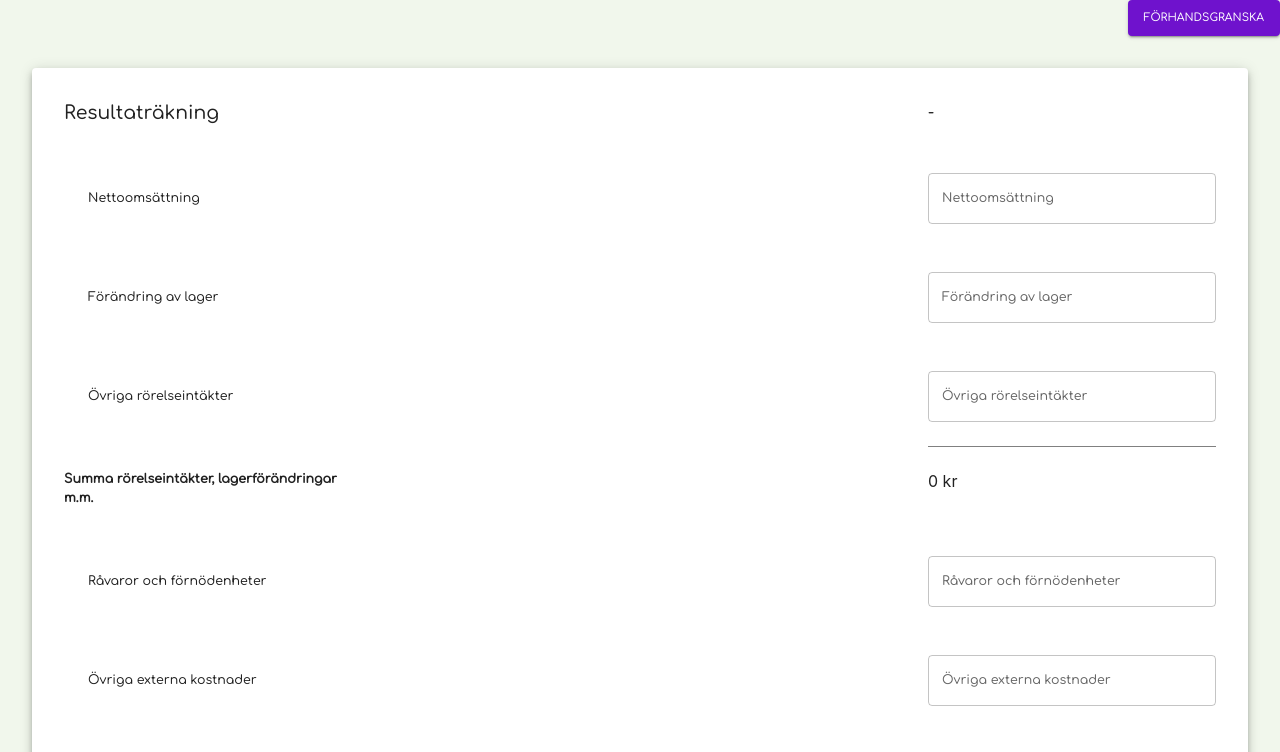
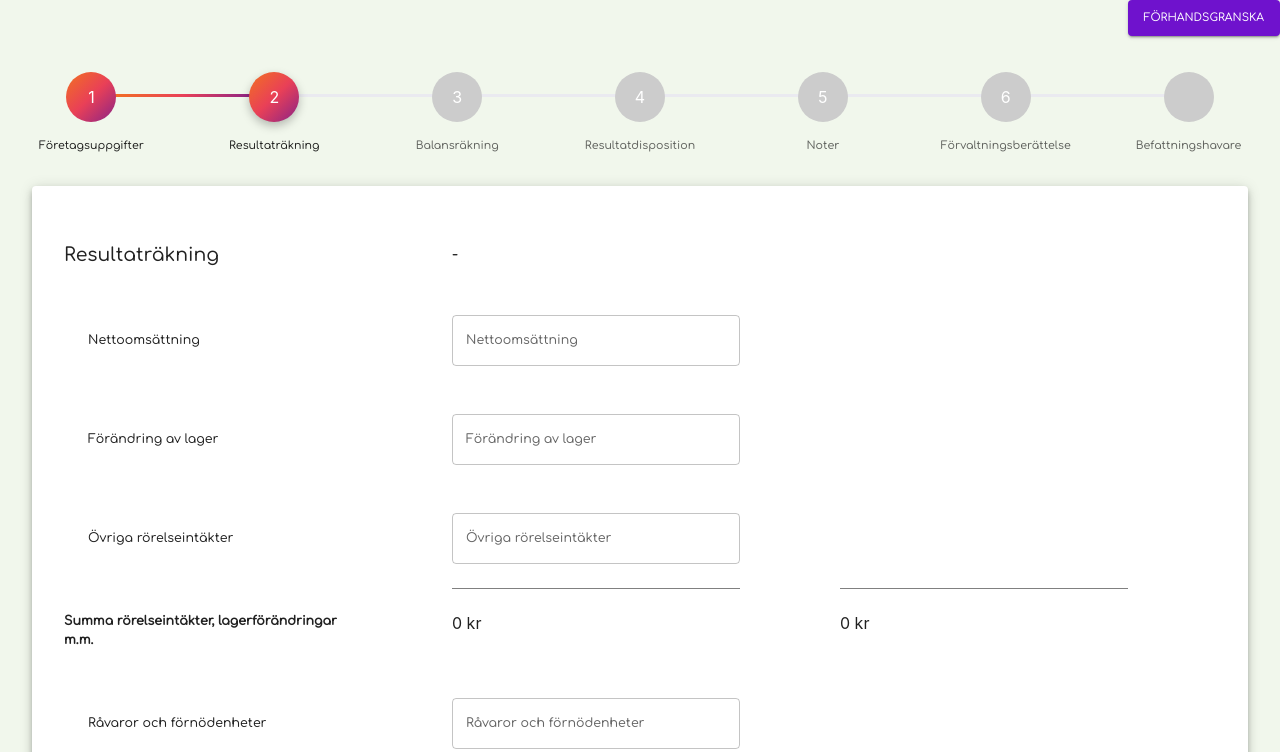
Before and after one commit to spgarn/Arsredovisning, a React (Create React App) app in the folder frontend/: page /result-sheet in a window 1280 px wide. Shown: the top 752 px of the page. Built offline with nearby package versions, Linux system fonts and the light colour scheme; what @react-pdf/renderer would draw is missing.

Commit message:
Added multiSupport and added stepper

```diff
--- a/frontend/package.json
+++ b/frontend/package.json
@@ -6,7 +6,7 @@
   "dependencies": {
     "@emotion/react": "^11.9.0",
     "@emotion/styled": "^11.8.1",
-    "@mui/material": "^5.6.2",
+    "@mui/material": "^5.6.4",
     "@react-pdf/renderer": "^2.0.8",
     "@testing-library/jest-dom": "^5.11.4",
     "@testing-library/react": "^11.1.0",
--- a/frontend/src/components/SingleRow.tsx
+++ b/frontend/src/components/SingleRow.tsx
@@ -1,23 +1,31 @@
 import Grid from '@mui/material/Grid';
 import Typography from '@mui/material/Typography';
+import { FieldAttributes } from 'formik';
 
 type Props ={
   subTitle:string
   isBold?:boolean
   isSum?:boolean
+  current?:FieldAttributes<any> | string
+  previous?:FieldAttributes<any> | string
 }
 
 const SingleRow:React.FC<Props> = ({
-  subTitle, isBold, isSum, children,
+  subTitle, isBold, isSum, current, previous, children,
 }) => (
-  <Grid mb={12} container justifyContent="space-between">
-    <Grid pt={12} ml={!isSum && 12} xs={3} item alignSelf="center">
+  <Grid mb={12} container columnGap={50}>
+    <Grid pt={12} pl={!isSum && 12} xs={3} item alignSelf="center">
       <Typography alignSelf="center" fontWeight={isBold && 900}>{subTitle}</Typography>
     </Grid>
 
     <Grid pt={12} item xs={3} borderTop={isSum && '1px solid gray'} container>
-      {children}
+      {current || children }
     </Grid>
+    {previous && (
+    <Grid pt={12} item xs={3} borderTop={isSum && '1px solid gray'} container>
+      {previous}
+    </Grid>
+    )}
 
   </Grid>
 );
--- a/frontend/src/components/SubTitle.tsx
+++ b/frontend/src/components/SubTitle.tsx
@@ -3,17 +3,27 @@ import Typography from '@mui/material/Typography';
 
 type Props = {
   subTitle:string
+  current:string
+  previous?:string
 }
 
-const SubTitle:React.FC<Props> = ({ subTitle, children }) => (
+const SubTitle:React.FC<Props> = ({
+  subTitle, children, current, previous,
+}) => (
 
-  <Grid pb={12} container justifyContent="space-between" direction="row">
-    <Grid item xs={3}>
+  <Grid mb={12} container columnGap={50}>
+    <Grid pt={12} xs={3} item alignSelf="center">
       <Typography variant="h5">{subTitle}</Typography>
     </Grid>
-    <Grid item xs={3}>
-      <Typography variant="h6">{children}</Typography>
+    <Grid pt={12} item xs={3} container>
+      <Typography variant="h6">{current || children}</Typography>
     </Grid>
+    {previous && (
+    <Grid pt={12} item xs={3} container>
+      <Typography variant="h6">{previous}</Typography>
+    </Grid>
+    )}
+
   </Grid>
 );
 
--- /dev/null
+++ b/frontend/src/components/TimeLine.tsx
@@ -0,0 +1,107 @@
+import { styled } from '@mui/material/styles';
+import Stack from '@mui/material/Stack';
+import Stepper from '@mui/material/Stepper';
+import Step from '@mui/material/Step';
+import StepLabel from '@mui/material/StepLabel';
+import StepConnector, { stepConnectorClasses } from '@mui/material/StepConnector';
+import { StepIconProps } from '@mui/material/StepIcon';
+import { useLocation, useParams } from 'react-router-dom';
+
+const ColorlibConnector = styled(StepConnector)(({ theme }) => ({
+  [`&.${stepConnectorClasses.alternativeLabel}`]: {
+    top: 22,
+  },
+  [`&.${stepConnectorClasses.active}`]: {
+    [`& .${stepConnectorClasses.line}`]: {
+      backgroundImage:
+        'linear-gradient( 95deg,rgb(242,113,33) 0%,rgb(233,64,87) 50%,rgb(138,35,135) 100%)',
+    },
+  },
+  [`&.${stepConnectorClasses.completed}`]: {
+    [`& .${stepConnectorClasses.line}`]: {
+      backgroundImage:
+        'linear-gradient( 95deg,rgb(242,113,33) 0%,rgb(233,64,87) 50%,rgb(138,35,135) 100%)',
+    },
+  },
+  [`& .${stepConnectorClasses.line}`]: {
+    height: 3,
+    border: 0,
+    backgroundColor:
+      theme.palette.mode === 'dark' ? theme.palette.grey[800] : '#eaeaf0',
+    borderRadius: 1,
+  },
+}));
+
+const ColorlibStepIconRoot = styled('div')<{
+  ownerState: { completed?: boolean; active?: boolean };
+}>(({ theme, ownerState }) => ({
+  backgroundColor: theme.palette.mode === 'dark' ? theme.palette.grey[700] : '#ccc',
+  zIndex: 1,
+  color: '#fff',
+  width: 50,
+  height: 50,
+  display: 'flex',
+  borderRadius: '50%',
+  justifyContent: 'center',
+  alignItems: 'center',
+  ...(ownerState.active && {
+    backgroundImage:
+      'linear-gradient( 136deg, rgb(242,113,33) 0%, rgb(233,64,87) 50%, rgb(138,35,135) 100%)',
+    boxShadow: '0 4px 10px 0 rgba(0,0,0,.25)',
+  }),
+  ...(ownerState.completed && {
+    backgroundImage:
+      'linear-gradient( 136deg, rgb(242,113,33) 0%, rgb(233,64,87) 50%, rgb(138,35,135) 100%)',
+  }),
+}));
+
+function ativeState(area:string) {
+  console.log(area);
+  if (area === '/result-sheet') return 1;
+  if (area === '/balance-sheet') return 2;
+  if (area === '/result-disposition') return 3;
+  if (area === '/notes') return 4;
+  if (area === '/year-story') return 5;
+  return 0;
+}
+
+function ColorlibStepIcon(props: StepIconProps) {
+  const { active, completed, className } = props;
+
+  const icons: { [index: string]: React.ReactElement } = {
+    1: <div>1</div>,
+    2: <div>2</div>,
+    3: <div>3</div>,
+    4: <div>4</div>,
+    5: <div>5</div>,
+    6: <div>6</div>,
+  };
+
+  return (
+    <ColorlibStepIconRoot ownerState={{ completed, active }} className={className}>
+      {icons[String(props.icon)]}
+    </ColorlibStepIconRoot>
+  );
+}
+
+const steps = ['Företagsuppgifter', 'Resultaträkning', 'Balansräkning', 'Resultatdisposition', 'Noter', 'Förvaltningsberättelse', 'Befattningshavare'];
+
+export default function CustomizedSteppers() {
+  const activeArea = useLocation();
+  return (
+    <Stack sx={{ width: '100%' }} mt={18} spacing={4}>
+      {console.log(ativeState(activeArea.pathname))}
+      <Stepper
+        alternativeLabel
+        activeStep={ativeState(activeArea.pathname)}
+        connector={<ColorlibConnector />}
+      >
+        {steps.map((label) => (
+          <Step key={label}>
+            <StepLabel StepIconComponent={ColorlibStepIcon}>{label}</StepLabel>
+          </Step>
+        ))}
+      </Stepper>
+    </Stack>
+  );
+}
--- a/frontend/src/navigation/navigation.tsx
+++ b/frontend/src/navigation/navigation.tsx
@@ -3,6 +3,7 @@ import Grid from '@mui/material/Grid';
 import { PDFViewer } from '@react-pdf/renderer';
 import { useState } from 'react';
 import { Routes, Route, BrowserRouter } from 'react-router-dom';
+import TimeLine from '../components/TimeLine';
 import useStore from '../hooks/useStore';
 import BalanceSheetPage from '../pages/BalanceSheetPage/BalanceSheetPage';
 import CompanyInfoPage from '../pages/CompanyInfoPage/CompanyInfoPage';
@@ -47,6 +48,7 @@ const Navigation = () => {
       >
         <Button onClick={() => setIsGeneratePdf(!isGeneratePdf)} variant="contained">Förhandsgranska</Button>
       </Grid>
+      <TimeLine />
       <Routes>
         {/* Siefil */}
         <Route path="/Arsredovisning" element={<LoadSie />} />
--- a/frontend/src/pages/BalanceSheetPage/BalanceSheetPage.tsx
+++ b/frontend/src/pages/BalanceSheetPage/BalanceSheetPage.tsx
@@ -46,14 +46,17 @@ const BalanceSheetPage:FC = () => {
           <Page>
             <Card>
               <Grid container direction="column">
-                <SubTitle subTitle="Balansräkning">
-                  {`${formatDate(companyStore.company.fiscalYears.currentStart)} - ${formatDate(companyStore.company.fiscalYears.currentEnd)} `}
-                </SubTitle>
+                <SubTitle
+                  current={`${formatDate(companyStore.company.fiscalYears.currentStart)} - ${formatDate(companyStore.company.fiscalYears.currentEnd)} `}
+                  previous={companyStore.company.fiscalYears.previousStart && `${formatDate(companyStore.company.fiscalYears.previousStart)} - ${formatDate(companyStore.company.fiscalYears.previousEnd)}`}
+                  subTitle="Balansräkning"
+                />
                 {Object.entries(balanceSections).map(([section, sectionData], i) => (
                   <Fragment key={i}>
                     {sectionData.title && <SingleRow isSum isBold subTitle={sectionData.title} />}
                     {Object.entries(sectionData.children as Child).map(([child, childData], id) => (
-                      <SingleRow key={id} subTitle={childData?.title}>
+                      <SingleRow
+                        current={(
                           <Field
                             type="number"
                             label={childData?.title}
@@ -62,12 +65,31 @@ const BalanceSheetPage:FC = () => {
                             setField
                             fullWidth
                           />
-                      </SingleRow>
+)}
+                        previous={(
+                          companyStore.company.fiscalYears.previousStart && (
+                          <Field
+                            type="number"
+                            label={childData?.title}
+                            name={`balance.${[section]}.children.${[child]}.previous`}
+                            as={TextField}
+                            setField
+                            fullWidth
+                          />
+                          )
+)}
+                        key={id}
+                        subTitle={childData?.title}
+                      />
                     ))}
 
-                    <SingleRow isSum isBold subTitle={sectionData.sumTitle || sectionData.title}>
-                      {formatCurrency(balance[section]?.current?.toFixed(2), true)}
-                    </SingleRow>
+                    <SingleRow
+                      current={formatCurrency(balance[section]?.current?.toFixed(2), true)}
+                      previous={formatCurrency(balance[section]?.previous?.toFixed(2), true)}
+                      isSum
+                      isBold
+                      subTitle={sectionData.sumTitle || sectionData.title}
+                    />
                   </Fragment>
                 ))}
 
--- a/frontend/src/pages/ResultSheetPage/ResultSheetPage.tsx
+++ b/frontend/src/pages/ResultSheetPage/ResultSheetPage.tsx
@@ -13,6 +13,7 @@ import useStore from '../../hooks/useStore';
 import resultSectionsData from '../../info/resultSectionsData';
 import { Company } from '../../functions/interfaces';
 import calculateInputResults from '../../functions/calculateInputResults';
+import StyledNavLink from '../../components/StyledNavLink';
 
 interface Child
   {
@@ -39,6 +40,7 @@ const ResultSheetPage:FC = () => {
   };
 
   return (
+    <>
       <Formik
         onSubmit={(e) => handleSubmit(e)}
         initialValues={companyStore.company}
@@ -48,13 +50,16 @@ const ResultSheetPage:FC = () => {
             <Page>
               <Card>
                 <Grid container direction="column">
-                <SubTitle subTitle="Resultaträkning">
-                  {`${formatDate(companyStore.company.fiscalYears.currentStart)} - ${formatDate(companyStore.company.fiscalYears.currentEnd)} `}
-                </SubTitle>
+                  <SubTitle
+                    current={`${formatDate(companyStore.company.fiscalYears.currentStart)} - ${formatDate(companyStore.company.fiscalYears.currentEnd)} `}
+                    previous={companyStore.company.fiscalYears.previousStart && `${formatDate(companyStore.company.fiscalYears.previousStart)} - ${formatDate(companyStore.company.fiscalYears.previousEnd)}`}
+                    subTitle="Resultaträkning"
+                  />
                   {Object.entries(resultSectionsData).map(([section, sectionData], i) => (
                     <Fragment key={i}>
                       {Object.entries(sectionData.children as Child).map(([child, childData], id) => (
-                      <SingleRow key={id} subTitle={childData?.title}>
+                        <SingleRow
+                          current={(
                             <Field
                               type="number"
                               label={childData?.title}
@@ -63,17 +68,36 @@ const ResultSheetPage:FC = () => {
                               setField
                               fullWidth
                             />
-                      </SingleRow>
+)}
+                          previous={
+                          companyStore.company.fiscalYears.previousStart && (
+                          <Field
+                            type="number"
+                            label={childData?.title}
+                            name={`result.${[section]}.children.${[child]}.previous`}
+                            as={TextField}
+                            setField
+                            fullWidth
+                          />
+                          )
+}
+                          key={id}
+                          subTitle={childData?.title}
+                        />
                       ))}
 
-                    <SingleRow isSum isBold subTitle={sectionData.sumTitle || sectionData.title}>
-                      {formatCurrency(result[section].current.toFixed(2), true)}
-                    </SingleRow>
+                      <SingleRow
+                        current={formatCurrency(result[section]?.current?.toFixed(2), true)}
+                        previous={formatCurrency(result[section]?.previous?.toFixed(2), true)}
+                        isSum
+                        isBold
+                        subTitle={sectionData.sumTitle || sectionData.title}
+                      />
                     </Fragment>
                   ))}
 
                   <Grid item alignSelf="center">
-                  <Button type="submit" variant="contained">Fortsätt</Button>
+                    <Button type="submit" variant="contained">spara</Button>
                   </Grid>
                 </Grid>
               </Card>
@@ -82,6 +106,10 @@ const ResultSheetPage:FC = () => {
         )}
 
       </Formik>
+      <StyledNavLink disabled={!companyStore.isReady} to="/balance-sheet">
+        <Button disabled={!companyStore.isReady} variant="contained">Fortsätt</Button>
+      </StyledNavLink>
+    </>
   );
 };
 
```
Also changed, not shown: 1 other file (tests, documents, lock files or other folders). Lines whose indentation alone changed are shown as unchanged.
